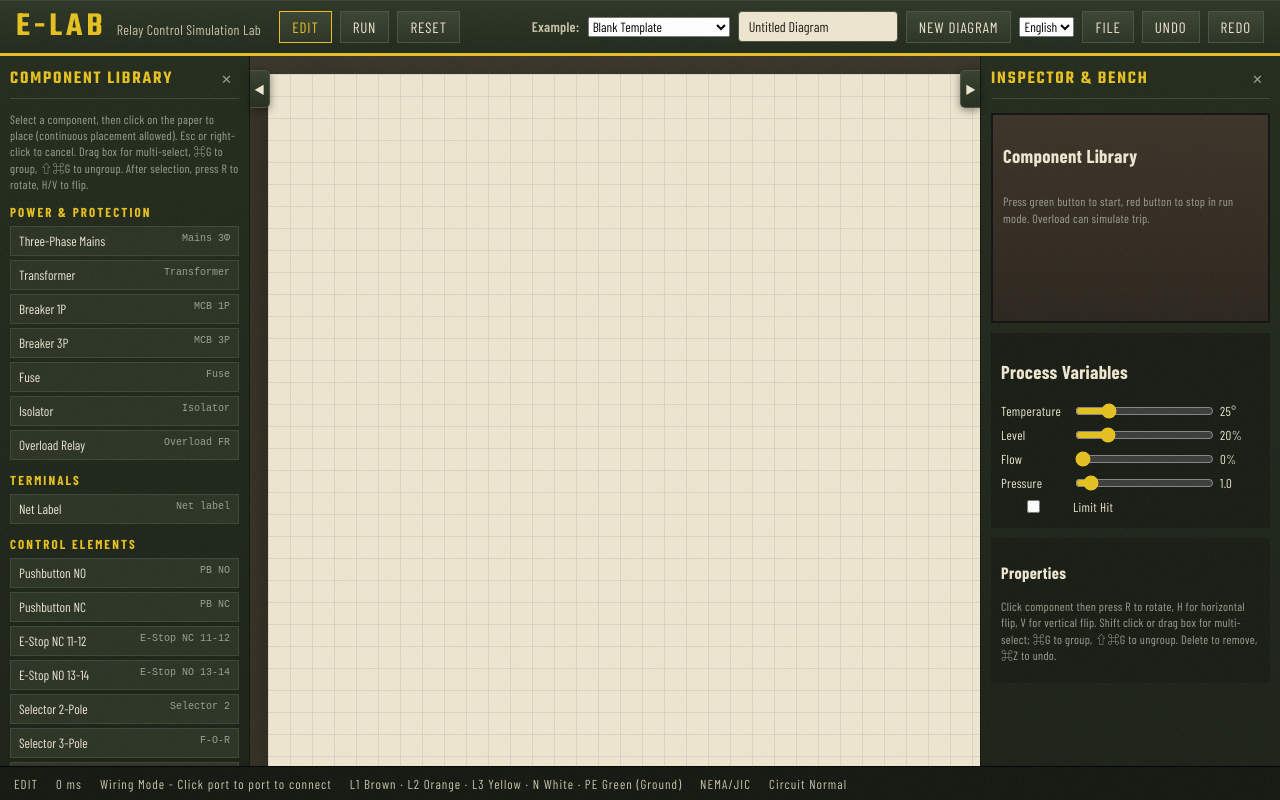
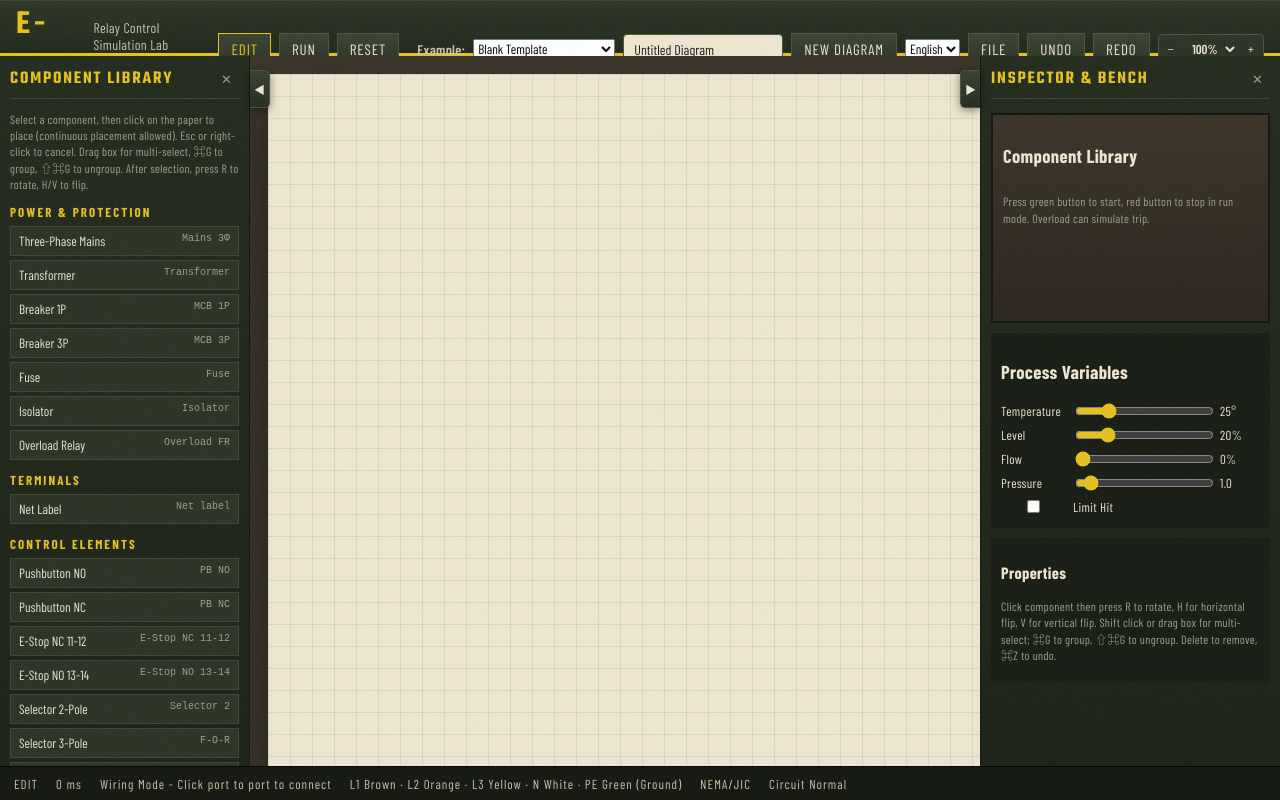
Before and after one commit to e2u/e-lab, a React (Vite) app: page / in a window 1280 px wide. Built offline with nearby package versions, Linux system fonts and the light colour scheme; a web font is replaced by a local one.

Commit message:
feat(canvas): double canvas width and add diagram zoom controls with quick presets (25%, 50%, 100%, 125%, 150%)

```diff
--- a/src/App.tsx
+++ b/src/App.tsx
@@ -1,6 +1,7 @@
 import { useEffect, useState } from "react";
 import { EXAMPLES, type Example } from "./examples";
 import { rotateSelected, useLab } from "./store";
+import { ZOOM_LEVELS } from "./types";
 import { formatFaultMessage, t, tOr } from "./i18n";
 import { Bench, ProcessRack } from "./ui/Bench";
 import { FilesMenu } from "./ui/FilesMenu";
@@ -39,6 +40,7 @@ export function App() {
   const isDirty = useLab((s) => s.isDirty);
   const paletteOpen = useLab((s) => s.paletteOpen);
   const sideOpen = useLab((s) => s.sideOpen);
+  const zoom = useLab((s) => s.zoom);
   const [examples, setExamples] = useState<Example[]>(EXAMPLES);
   const [selectedExample, setSelectedExample] = useState<string>("none");
   const [discardModalOpen, setDiscardModalOpen] = useState(false);
@@ -77,6 +79,21 @@ export function App() {
       if (e.key === "]" || ((e.metaKey || e.ctrlKey) && e.key === "]")) {
         e.preventDefault();
         lab.toggleSide();
+        return;
+      }
+      if ((e.metaKey || e.ctrlKey) && (e.key === "=" || e.key === "+")) {
+        e.preventDefault();
+        lab.zoomIn();
+        return;
+      }
+      if ((e.metaKey || e.ctrlKey) && (e.key === "-" || e.key === "_")) {
+        e.preventDefault();
+        lab.zoomOut();
+        return;
+      }
+      if ((e.metaKey || e.ctrlKey) && e.key === "0") {
+        e.preventDefault();
+        lab.resetZoom();
         return;
       }
       if (e.key === "Delete" || e.key === "Backspace") {
@@ -303,6 +320,43 @@ export function App() {
           <button className="btn" onClick={() => useLab.getState().redo()} title={t("toolbar.redo")}>
             {t("toolbar.redo")}
           </button>
+          <div className="zoom-controls">
+            <button
+              type="button"
+              className="btn-icon"
+              onClick={() => useLab.getState().zoomOut()}
+              title={t("toolbar.zoomOut")}
+              disabled={zoom <= 0.25}
+            >
+              −
+            </button>
+            <select
+              className="zoom-select"
+              value={zoom}
+              title={t("toolbar.zoom")}
+              onChange={(e) => useLab.getState().setZoom(parseFloat(e.target.value))}
+            >
+              {ZOOM_LEVELS.map((lvl) => (
+                <option key={lvl} value={lvl}>
+                  {Math.round(lvl * 100)}%
+                </option>
+              ))}
+              {!ZOOM_LEVELS.includes(zoom as any) && (
+                <option value={zoom}>
+                  {Math.round(zoom * 100)}%
+                </option>
+              )}
+            </select>
+            <button
+              type="button"
+              className="btn-icon"
+              onClick={() => useLab.getState().zoomIn()}
+              title={t("toolbar.zoomIn")}
+              disabled={zoom >= 1.5}
+            >
+              +
+            </button>
+          </div>
         </div>
       </header>
       {notice && <div className="toast">{notice}</div>}
--- a/src/i18n.ts
+++ b/src/i18n.ts
@@ -37,6 +37,10 @@ export const TRANSLATIONS: Record<Lang, Record<string, string>> = {
     "toolbar.expandLeft": "Expand Component Library ([)",
     "toolbar.collapseRight": "Collapse Inspector & Bench (])",
     "toolbar.expandRight": "Expand Inspector & Bench (])",
+    "toolbar.zoom": "Zoom",
+    "toolbar.zoomIn": "Zoom In (⌘+)",
+    "toolbar.zoomOut": "Zoom Out (⌘-)",
+    "toolbar.zoomReset": "Reset Zoom (⌘0)",
 
     // Inspector labels
     "inspector.properties": "Properties",
@@ -458,6 +462,10 @@ export const TRANSLATIONS: Record<Lang, Record<string, string>> = {
     "toolbar.expandLeft": "展開元件庫 ([)",
     "toolbar.collapseRight": "收起屬性與工作台 (])",
     "toolbar.expandRight": "展開屬性與工作台 (])",
+    "toolbar.zoom": "縮放",
+    "toolbar.zoomIn": "放大 (⌘+)",
+    "toolbar.zoomOut": "縮小 (⌘-)",
+    "toolbar.zoomReset": "重設縮放 (⌘0)",
 
     // Inspector labels
     "inspector.properties": "屬性",
--- a/src/store.ts
+++ b/src/store.ts
@@ -19,11 +19,23 @@ import {
   type SavedLab,
 } from "./persist";
 import { emptySnapshot, tick } from "./sim/engine";
-import { GRID, type Circuit, type Lang, type Mode, type PortRef, type ProcessVars, type SimSnapshot, type WireJog } from "./types";
+import { GRID, ZOOM_LEVELS, type Circuit, type Lang, type Mode, type PortRef, type ProcessVars, type SimSnapshot, type WireJog } from "./types";
 import {getLang as getLanguage, setLang as setLanguage, t, tOr} from "./i18n";
 
 function readLang(): Lang {
   return getLanguage();
+}
+
+function readZoom(): number {
+  if (typeof localStorage === "undefined") return 1;
+  try {
+    const val = localStorage.getItem("elab.zoom");
+    if (!val) return 1;
+    const n = parseFloat(val);
+    return isNaN(n) ? 1 : Math.max(0.25, Math.min(1.5, n));
+  } catch {
+    return 1;
+  }
 }
 
 function readSidebarState(): { paletteOpen: boolean; sideOpen: boolean } {
@@ -68,6 +80,7 @@ export interface LabState {
   isDirty: boolean;
   paletteOpen: boolean;
   sideOpen: boolean;
+  zoom: number;
 
   setMode: (mode: Mode) => void;
   setRunning: (running: boolean) => void;
@@ -131,6 +144,10 @@ export interface LabState {
   setSideOpen: (open: boolean) => void;
   togglePalette: () => void;
   toggleSide: () => void;
+  setZoom: (zoom: number) => void;
+  zoomIn: () => void;
+  zoomOut: () => void;
+  resetZoom: () => void;
 }
 
 const defaultProcess = (): ProcessVars => ({
@@ -189,6 +206,7 @@ export const useLab = create<LabState>((set, get) => ({
   isDirty: false,
   paletteOpen: sidebarBoot.paletteOpen,
   sideOpen: sidebarBoot.sideOpen,
+  zoom: readZoom(),
 
   pushHistory: () => {
     const { history, circuit } = get();
@@ -1101,6 +1119,32 @@ export const useLab = create<LabState>((set, get) => ({
     set({ sideOpen: next });
   },
 
+  setZoom: (zoom) => {
+    const validZoom = Math.max(0.25, Math.min(1.5, Math.round(zoom * 100) / 100));
+    try {
+      if (typeof localStorage !== "undefined") {
+        localStorage.setItem("elab.zoom", String(validZoom));
+      }
+    } catch {}
+    set({ zoom: validZoom });
+  },
+
+  zoomIn: () => {
+    const { zoom } = get();
+    const next = ZOOM_LEVELS.find((l) => l > zoom + 0.001);
+    get().setZoom(next ?? ZOOM_LEVELS[ZOOM_LEVELS.length - 1]);
+  },
+
+  zoomOut: () => {
+    const { zoom } = get();
+    const prev = [...ZOOM_LEVELS].reverse().find((l) => l < zoom - 0.001);
+    get().setZoom(prev ?? ZOOM_LEVELS[0]);
+  },
+
+  resetZoom: () => {
+    get().setZoom(1);
+  },
+
 }));
 
 export function rotateSelected(dir: 1 | -1 = 1) {
--- a/src/styles.css
+++ b/src/styles.css
@@ -122,6 +122,51 @@ button, select, input {
 .btn.active { border-color: var(--stripe); color: var(--stripe); }
 .btn.danger { border-color: var(--danger); color: #ffb4a6; }
 .btn.ok { border-color: var(--ok); color: var(--ok); }
+
+.zoom-controls {
+  display: flex;
+  align-items: center;
+  gap: 2px;
+  background: #2a3224;
+  border: 1px solid #4a533e;
+  border-radius: 4px;
+  padding: 1px;
+}
+
+.zoom-controls .btn-icon {
+  padding: 4px 8px;
+  font-size: 14px;
+  line-height: 1;
+  border: none;
+  background: transparent;
+  color: var(--nameplate);
+  cursor: pointer;
+}
+
+.zoom-controls .btn-icon:hover:not(:disabled) {
+  background: rgba(230, 193, 30, 0.15);
+  color: var(--stripe);
+}
+
+.zoom-controls .btn-icon:disabled {
+  opacity: 0.4;
+  cursor: not-allowed;
+}
+
+.zoom-select {
+  background: transparent;
+  color: var(--nameplate);
+  border: none;
+  font-size: 13px;
+  font-weight: 600;
+  padding: 4px 4px;
+  cursor: pointer;
+  text-align: center;
+}
+
+.zoom-select:focus {
+  outline: none;
+}
 
 .workspace {
   display: grid;
--- a/src/types.ts
+++ b/src/types.ts
@@ -1,6 +1,9 @@
 export const GRID = 22;
-export const COLS = 84;
+export const COLS = 168;
 export const ROWS = 216;
+
+export const ZOOM_LEVELS = [0.25, 0.5, 1, 1.25, 1.5] as const;
+export type ZoomLevel = (typeof ZOOM_LEVELS)[number];
 
 export type Rot = 0 | 90 | 180 | 270;
 
--- a/src/ui/Schematic.tsx
+++ b/src/ui/Schematic.tsx
@@ -1,3 +1,4 @@
+import { useEffect, useRef } from "react";
 import { allWireRoutes, findWireCrossovers } from "../geometry";
 import { useLab } from "../store";
 import { COLS, GRID, ROWS } from "../types";
@@ -19,6 +20,25 @@ export function Schematic() {
   const wiringFrom = useLab((s) => s.wiringFrom);
   const hoverPort = useLab((s) => s.hoverPort);
   const held = useLab((s) => s.held);
+  const zoom = useLab((s) => s.zoom);
+  const wrapRef = useRef<HTMLDivElement>(null);
+
+  useEffect(() => {
+    const wrap = wrapRef.current;
+    if (!wrap) return;
+    const onWheel = (e: WheelEvent) => {
+      if (e.ctrlKey || e.metaKey) {
+        e.preventDefault();
+        if (e.deltaY < 0) {
+          useLab.getState().zoomIn();
+        } else if (e.deltaY > 0) {
+          useLab.getState().zoomOut();
+        }
+      }
+    };
+    wrap.addEventListener("wheel", onWheel, { passive: false });
+    return () => wrap.removeEventListener("wheel", onWheel);
+  }, []);
 
   let selectedNetTag = "";
   if (selected?.type === "symbol") {
@@ -60,15 +80,19 @@ export function Schematic() {
   });
 
   return (
-    <div className="paper-wrap">
+    <div className="paper-wrap" ref={wrapRef}>
       <svg
         ref={svgRef}
         className={`paper${placing ? " placing" : ""}${mode === "run" ? " run" : ""}${wiringFrom ? " wiring" : ""}`}
-        width={COLS * GRID}
-        height={ROWS * GRID}
+        width={COLS * GRID * zoom}
+        height={ROWS * GRID * zoom}
+        viewBox={`0 0 ${COLS * GRID} ${ROWS * GRID}`}
         onPointerMove={onSvgMove}
         onPointerUp={onSvgPointerUp}
-        style={wireCursor ? { cursor: wireCursor } : undefined}
+        style={{
+          backgroundSize: `${GRID * zoom}px ${GRID * zoom}px`,
+          ...(wireCursor ? { cursor: wireCursor } : {}),
+        }}
         onContextMenu={onSvgContextMenu}
       >
         <PaperBackground onPaperDown={onPaperDown} />
```
Also changed, not shown: 1 other file (tests, documents, lock files or other folders).
